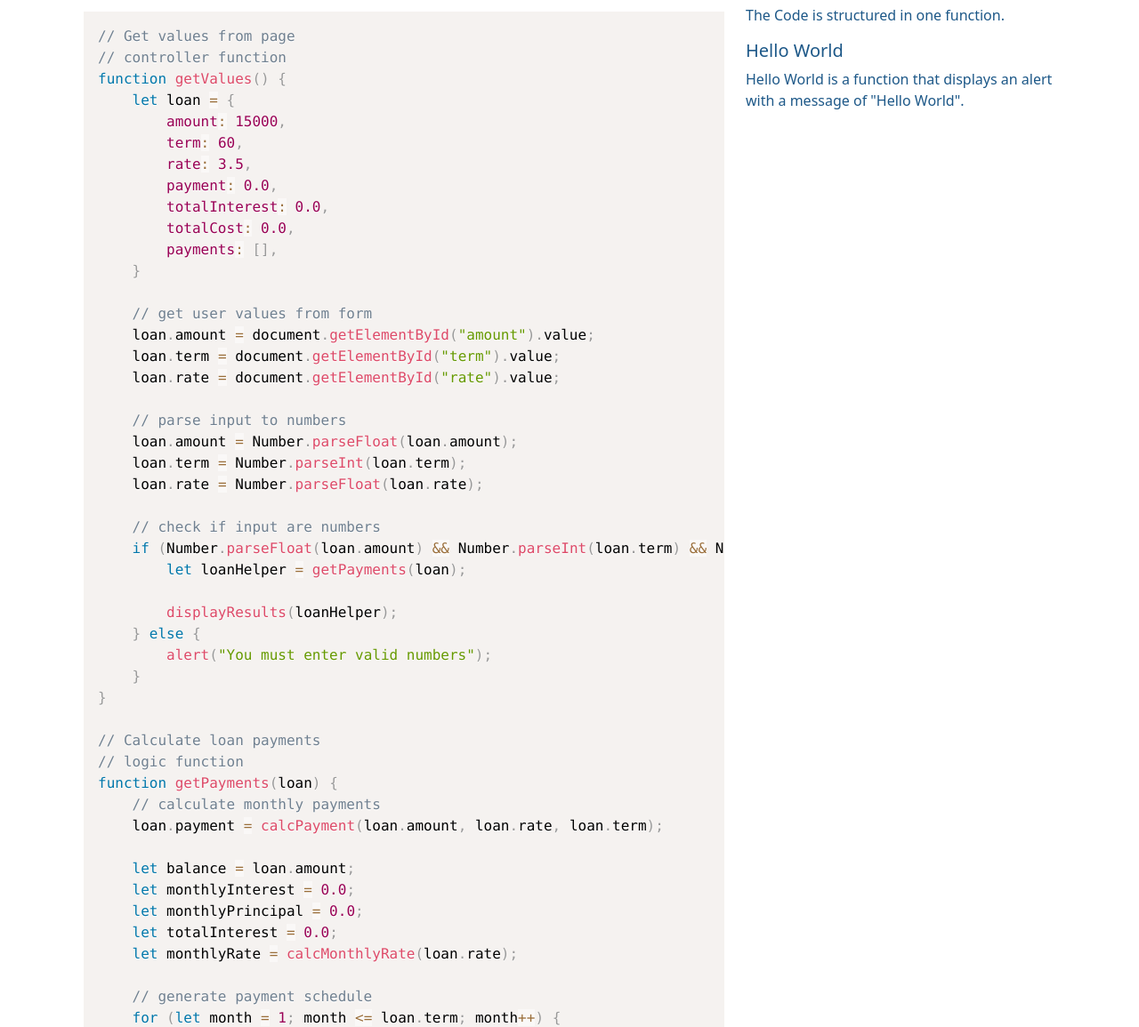
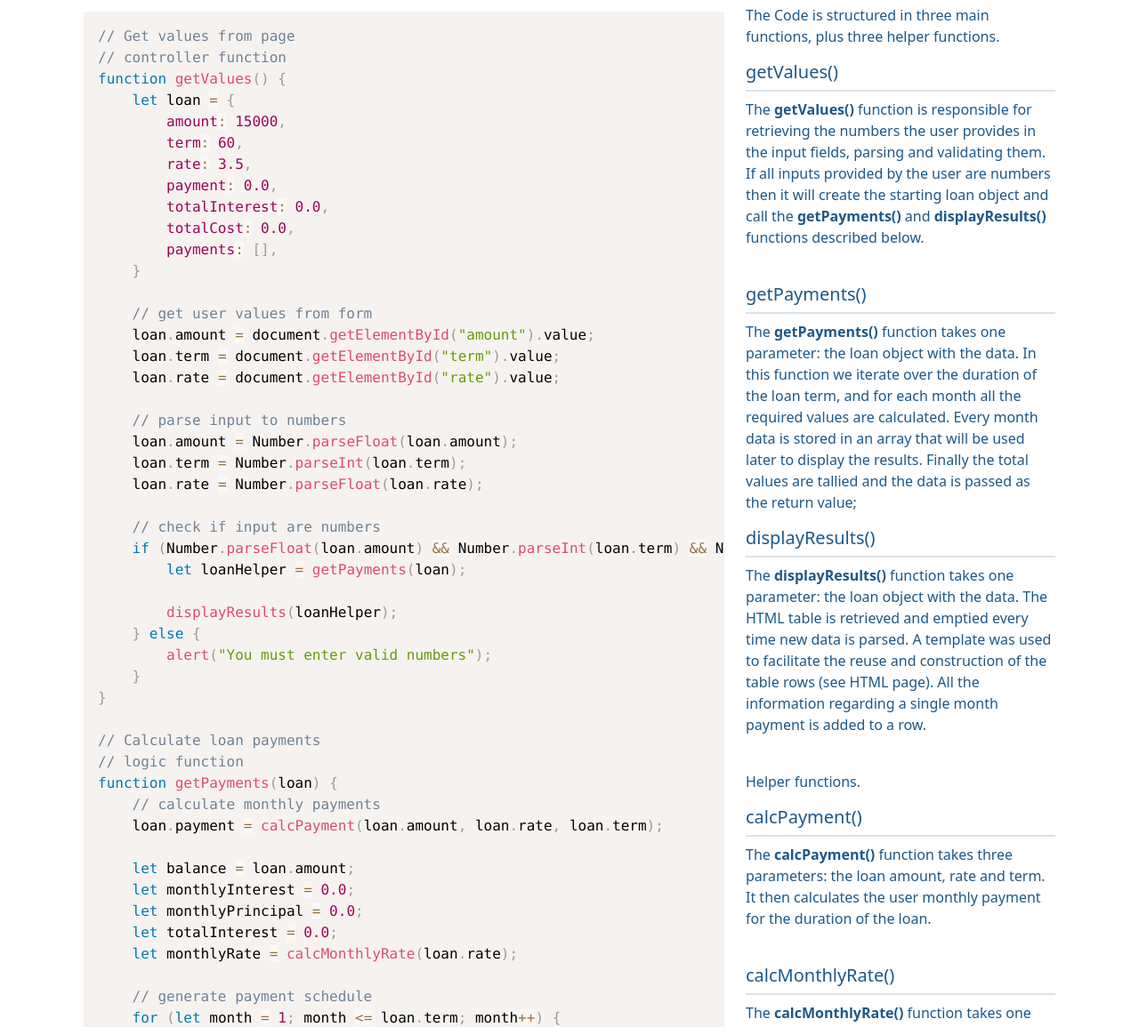
Before and after one commit to rickyriosp/MortgageCalculator, a plain HTML site: page code.html in a window 1280 px wide. Shown: the part 138-1293 px from the top of the page at 89% size. Drawn offline with nearby package versions, Linux system fonts and the light colour scheme.

Commit message:
added code comments

```diff
--- a/code.html
+++ b/code.html
@@ -67,9 +67,25 @@
                     <pre data-src="/js/site.js" class="line-numbers"></pre>
                 </div>
                 <div class="col-lg-4">
-                    <p>The Code is structured in one function.</p>
-                    <h5>Hello World</h5>
-                    <p>Hello World is a function that displays an alert with a message of "Hello World".</p>
+                    <p>The Code is structured in three main functions, plus three helper functions.</p>
+                    <h5 class="pb-2 border-bottom border-2">getValues()</h5>
+                    <p>The <strong>getValues()</strong> function is responsible for retrieving the numbers the user provides in the input fields, parsing and validating them. If all inputs provided by the user are numbers then it will create the starting loan object and call the <strong>getPayments()</strong> and <strong>displayResults()</strong> functions described below.</p>
+                    <br>
+                    <h5 class="pb-2 border-bottom border-2">getPayments()</h5>
+                    <p>The <strong>getPayments()</strong> function takes one parameter: the loan object with the data. In this function we iterate over the duration of the loan term, and for each month all the required values are calculated. Every month data is stored in an array that will be used later to display the results. Finally the total values are tallied and the data is passed as the return value;
+                    <br>
+                    <h5 class="pb-2 border-bottom border-2">displayResults()</h5>
+                    <p>The <strong>displayResults()</strong> function takes one parameter: the loan object with the data. The HTML table is retrieved and emptied every time new data is parsed. A template was used to facilitate the reuse and construction of the table rows (see HTML page). All the information regarding a single month payment is added to a row.</p>
+                    <br>
+                    <p>Helper functions.</p>
+                    <h5 class="pb-2 border-bottom border-2">calcPayment()</h5>
+                    <p>The <strong>calcPayment()</strong> function takes three parameters: the loan amount, rate and term. It then calculates the user monthly payment for the duration of the loan.</p>
+                    <br>
+                    <h5 class="pb-2 border-bottom border-2">calcMonthlyRate()</h5>
+                    <p>The <strong>calcMonthlyRate()</strong> function takes one parameter: the loan interest rate. This rate correspond to the yearly interest, which is converted to a monthly interest rate to be used in further calculations.</p>
+                    <br>
+                    <h5 class="pb-2 border-bottom border-2">calcMonthlyInterest()</h5>
+                    <p>The <strong>calcMonthlyInterest()</strong> function takes two parameters: the current balance and the monthly interest rate. This is used to calculate how much is paid in interest each month.</p>
                 </div>
             </div>
         </div>
```
